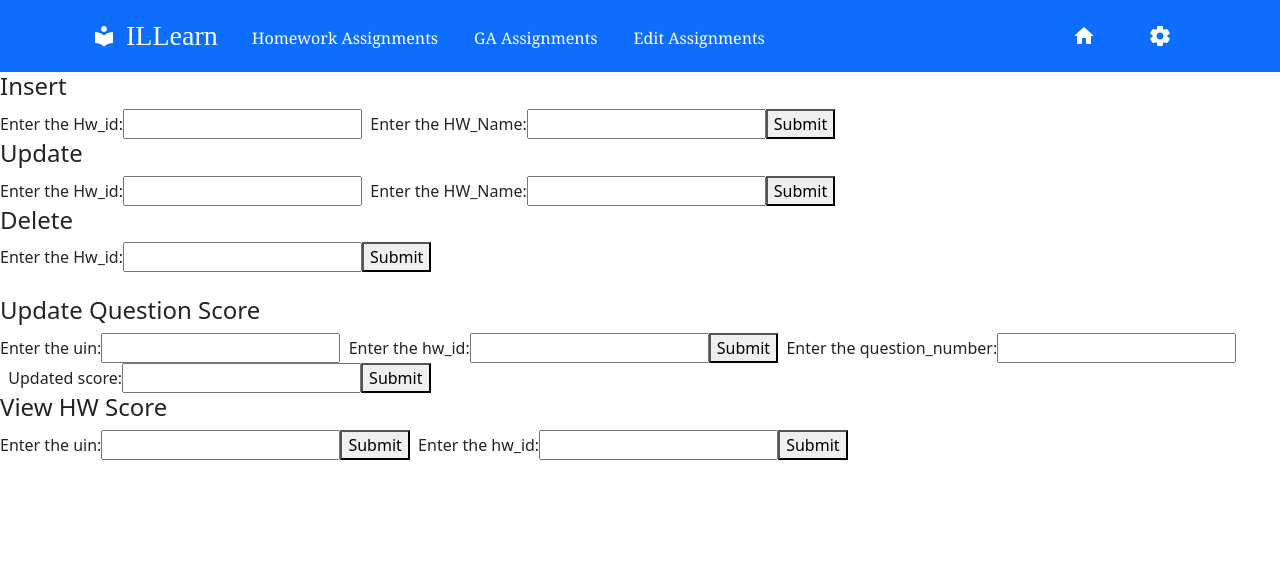
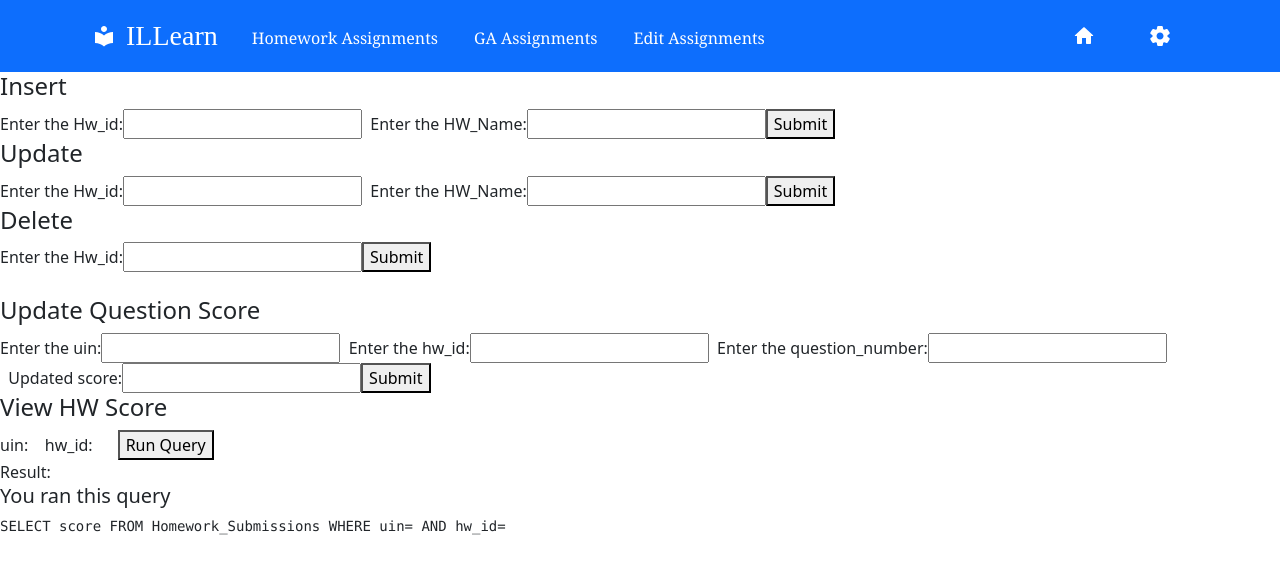
Before and after one commit to Alexwwwwww/fa22-cs411-A-team050-SQLater, a React (Create React App) app in the folder frontend/: page /edit in a window 1280 px wide. Shown: the top 574 px of the page. Built offline with nearby package versions, Linux system fonts and the light colour scheme.

Commit message:
added frontend trigger functionality

```diff
--- a/frontend/public/index.html
+++ b/frontend/public/index.html
@@ -9,12 +9,12 @@
       name="description"
       content="Web site created using create-react-app"
     />
-    <link rel="apple-touch-icon" href="%PUBLIC_URL%/logo192.png" />
+    <!-- <link rel="apple-touch-icon" href="%PUBLIC_URL%/logo192.png" /> -->
     <!--
       manifest.json provides metadata used when your web app is installed on a
       user's mobile device or desktop. See https://developers.google.com/web/fundamentals/web-app-manifest/
     -->
-    <link rel="manifest" href="%PUBLIC_URL%/manifest.json" />
+    <!-- <link rel="manifest" href="%PUBLIC_URL%/manifest.json" /> -->
     <!--
       Notice the use of %PUBLIC_URL% in the tags above.
       It will be replaced with the URL of the `public` folder during the build.
--- a/frontend/src/components/Trigger.js
+++ b/frontend/src/components/Trigger.js
@@ -1,66 +1,113 @@
-import React from "react";
+import React, { useState } from "react";
+import axios from "axios";
 
 const Trigger = () => {
+  const [enteredHW_id, setHW_ID] = useState("");
+  const [enteredUIN, setUIN] = useState("");
+  const [enteredQues, setQues] = useState("");
+  const [enteredScore, setScore] = useState("");
+  const [totalScore, setTotal] = useState("");
+
+  const hw_idChangeHandler = async (event) => {
+    setHW_ID(event.target.value);
+  };
+  const uinChangeHandler = async (event) => {
+    setUIN(event.target.value);
+  };
+  const quesChangeHandler = async (event) => {
+    setQues(event.target.value);
+  };
+  const scoreChangeHandler = async (event) => {
+    setScore(event.target.value);
+  };
+
+  const SubmitHandler = async (event) => {
+    event.preventDefault();
+    const data = {
+      uin: enteredUIN,
+      hw_id: enteredHW_id,
+      ques: enteredQues,
+      score: enteredScore,
+    };
+    axios({
+      method: "PUT",
+      url: "http://127.0.0.1:5000/updateQuesScore",
+      data: data,
+    }).then((response) => {
+      console.log(response.data);
+    });
+  };
+  const ViewHandler = async (event) => {
+    event.preventDefault();
+    const data = {
+      uin: enteredUIN,
+      hw_id: enteredHW_id,
+    };
+    axios({
+      method: "POST",
+      url: "http://127.0.0.1:5000/viewTotalScore",
+      data: data,
+    }).then((response) => {
+      console.log(response.data);
+      setTotal(response.data[0]["score"]);
+      console.log(totalScore);
+    });
+  };
+
   return (
     <>
       <div>
         <h4>Update Question Score</h4>
-        <form>
+        <form onSubmit={SubmitHandler}>
           <label>
             Enter the uin:
             <input
               type="text"
-              //   value={enteredHW_id}
-              //   onChange={hw_idChangleHandler}
+              value={enteredUIN}
+              onChange={uinChangeHandler}
             ></input>
           </label>
           <label>
             &nbsp;&nbsp;Enter the hw_id:
             <input
               type="text"
-              //   value={enteredHW_Name}
-              //   onChange={HW_NameChangleHandler}
+              value={enteredHW_id}
+              onChange={hw_idChangeHandler}
             ></input>
-            <button type="submit">Submit</button>
           </label>
           <label>
-          &nbsp;&nbsp;Enter the question_number:
+            &nbsp;&nbsp;Enter the question_number:
             <input
               type="text"
-              //   value={enteredHW_id}
-              //   onChange={hw_idChangleHandler}
+              value={enteredQues}
+              onChange={quesChangeHandler}
             ></input>
           </label>
           <label>
             &nbsp;&nbsp;Updated score:
             <input
               type="text"
-              //   value={enteredHW_Name}
-              //   onChange={HW_NameChangleHandler}
+              value={enteredScore}
+              onChange={scoreChangeHandler}
             ></input>
             <button type="submit">Submit</button>
           </label>
         </form>
         <h4>View HW Score</h4>
-        <form>
+        <form onSubmit={ViewHandler}>
+          <label>uin: &nbsp;{enteredUIN}</label>
           <label>
-            Enter the uin:
-            <input
-              type="text"
-              //   value={enteredHW_Name}
-              //   onChange={HW_NameChangleHandler}
-            ></input>
-            <button type="submit">Submit</button>
+            &nbsp;&nbsp;hw_id: &nbsp;{enteredHW_id}&nbsp;&nbsp;&nbsp;&nbsp;
+            <button type="submit">Run Query</button>
           </label>
-          <label>
-            &nbsp;&nbsp;Enter the hw_id:
-            <input
-              type="text"
-              //   value={enteredHW_Name}
-              //   onChange={HW_NameChangleHandler}
-            ></input>
-            <button type="submit">Submit</button>
-          </label>
+          <br />
+          <label>Result: {totalScore}</label>
+          <h5>You ran this query</h5>
+          <pre>
+            <code>
+              {`SELECT score FROM Homework_Submissions WHERE uin=${enteredUIN} AND hw_id=${enteredHW_id}`}
+            </code>
+          </pre>
         </form>
       </div>
     </>
```
Also changed, not shown: frontend/public/manifest.json (deleted), 2 other files (tests, documents, lock files or other folders).
